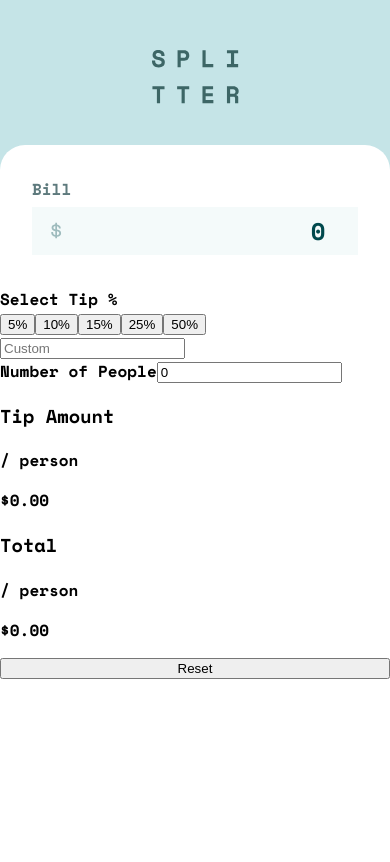
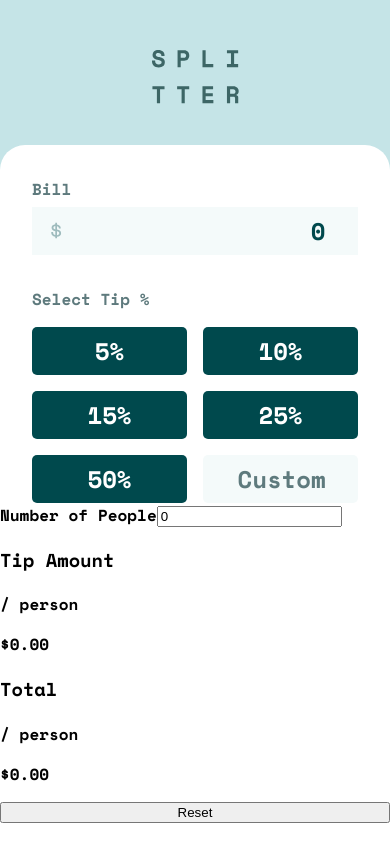
Before and after one commit to rainof/tips-calculator-project, a React (Create React App) app: page / in a window 390 px wide. Shown: the top 862 px of the page. Built offline with nearby package versions, Linux system fonts and the light colour scheme.

Commit message:
style: refine tip button styles and layout for mobile view

```diff
--- a/src/components/TipSelector.js
+++ b/src/components/TipSelector.js
@@ -1,4 +1,5 @@
 import React, { useState } from 'react';
+import '../styles/TipSelector.scss'
 
 function TipSelector({ selectedTip, onChange, customTip, onCustomTipChange }) {
     const tipOptions = [5, 10, 15, 25, 50];
@@ -16,9 +17,12 @@ function TipSelector({ selectedTip, onChange, customTip, onCustomTipChange }) {
 
     return (
         <div className='tip-container'>
+            <div className='select-tip'>
                 <label>Select Tip %</label>
-            <div className='tip-btn'>
-                {tipOptions.map((tip) => (
+            </div>
+            <div className='button-container'>
+                <div className='grid-item'>
+                    {tipOptions.slice(0, 1).map((tip) => (
                     <button
                         key={tip}
                         className={selectedTip === tip ? 'selected-tip' : ''}
@@ -27,6 +31,52 @@ function TipSelector({ selectedTip, onChange, customTip, onCustomTipChange }) {
                         {tip}%
                     </button>
                     ))}
+                </div>
+                <div className='grid-item'>
+                    {tipOptions.slice(1, 2).map((tip) => (
+                    <button
+                        key={tip}
+                        className={selectedTip === tip ? 'selected-tip' : ''}
+                        onClick={() => handleTipSelect(tip)}
+                    >
+                        {tip}%
+                    </button>
+                    ))}
+                </div>
+                <div className='grid-item'>
+                    {tipOptions.slice(2, 3).map((tip) => (
+                    <button
+                        key={tip}
+                        className={selectedTip === tip ? 'selected-tip' : ''}
+                        onClick={() => handleTipSelect(tip)}
+                    >
+                        {tip}%
+                    </button>
+                    ))}
+                </div>
+                <div className='grid-item'>
+                    {tipOptions.slice(3, 4).map((tip) => (
+                    <button
+                        key={tip}
+                        className={selectedTip === tip ? 'selected-tip' : ''}
+                        onClick={() => handleTipSelect(tip)}
+                    >
+                        {tip}%
+                    </button>
+                    ))}
+                </div>
+                <div className='grid-item'>
+                    {tipOptions.slice(4).map((tip) => (
+                    <button
+                        key={tip}
+                        className={selectedTip === tip ? 'selected-tip' : ''}
+                        onClick={() => handleTipSelect(tip)}
+                    >
+                        {tip}%
+                    </button>
+                    ))}
+                </div>
+                <div className='grid-item grid-input'>
                     <input
                         type='number'
                         value={customTip}
@@ -35,6 +85,7 @@ function TipSelector({ selectedTip, onChange, customTip, onCustomTipChange }) {
                     />
                 </div>
             </div>
+        </div>
     )
 }
 
--- /dev/null
+++ b/src/styles/TipSelector.scss
@@ -0,0 +1,60 @@
+@import '../index.scss';
+
+.tip-container {
+    padding: 0 32px;
+
+    .select-tip {
+        margin-bottom: 16px;
+        font-size: 16px;
+        color: var(--dark-grayish-cyan);
+    }
+
+    .button-container {
+        display: grid;
+        grid-template-columns: repeat(2, 1fr);
+        grid-template-rows: repeat(3, 1fr);
+        gap: 16px;
+
+        .grid-item {
+
+            button {
+                border-style: none;
+                border-radius: 5px;
+                background-color: var(--very-dark-cyan);
+                color: var(--white);
+                font-family: 'Space Mono', sans-serif;
+                font-size: 24px;
+                width: 100%;
+                height: 48px;
+                text-align: center;
+            }
+
+            .selected-tip {
+                background-color: var(--strong-cyan);
+                color: var(--very-dark-cyan);
+            }
+
+            input {
+                padding: 0;
+                border-style: none;
+                background-color: transparent;
+                color: var(--very-dark-cyan);
+                font-family: 'Space Mono', sans-serif;
+                font-size: 24px;
+                width: 100%;
+                height: 100%;
+                text-align: right;
+            }
+
+            input::placeholder {
+                color: var(--dark-grayish-cyan);
+            }
+        }
+
+        .grid-input {
+            padding-right: 17.33px;
+            border-radius: 5px;
+            background-color: var(--very-light-graying-cyan);
+        }
+    }
+}
```
Lines whose indentation alone changed are shown as unchanged.
